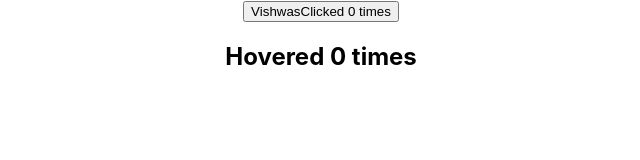
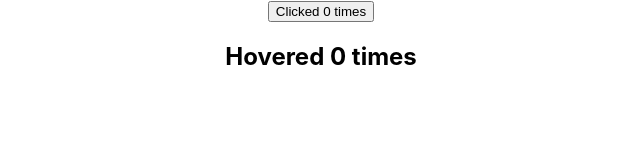
Before and after one commit to RohuTheCoder/React-Fundamentals, a React (Create React App) app: page / in a window 1280 px wide. Shown: the top 160 px of the page, without its empty margins (319-959 px from the left). Built offline with nearby package versions, Linux system fonts and the light colour scheme.

Commit message:
render props pattern

```diff
--- a/src/App.js
+++ b/src/App.js
@@ -1,15 +1,15 @@
 import React, { Component } from 'react';
 import './App.css'
-import ClickCounter from './ClickCounter';
-import HoverCounter from './components/HoverCounter';
+import ClickCounterTwo from './components/ClickCounterTwo';
+import HoverCounterTwo from './components/HoverCounterTwo';
 
 
 class App extends React.Component {
   render() {
     return (
       <div className="App">
-        <ClickCounter name='Vishwas' />
-        <HoverCounter />
+        <ClickCounterTwo />
+        <HoverCounterTwo />
       </div>
     );
   }
--- /dev/null
+++ b/src/components/ClickCounterTwo.js
@@ -0,0 +1,26 @@
+import React, { Component} from 'react'
+
+class ClickCounterTwo extends Component {
+
+    constructor(props) {
+        super(props)
+
+        this.state = {
+            count: 0
+        }
+    }
+
+    incrementCount = () => {
+        this.setState(prevState => {
+           return {count : prevState.count + 1}
+        })
+    }
+
+    render() {
+        const { count } = this.state
+        return <button onClick={this.incrementCount}>Clicked {count} times</button>
+    }
+}
+
+
+export default ClickCounterTwo
--- /dev/null
+++ b/src/components/HoverCounterTwo.js
@@ -0,0 +1,25 @@
+import React, { Component } from 'react'
+
+class HoverCounterTwo extends Component {
+    constructor(props) {
+        super(props)
+
+        this.state = {
+            count: 0
+        }
+    }
+
+    incrementCount = () => {
+        this.setState(prevState => {
+           return {count : prevState.count + 1}
+        })
+    }
+    render() {
+      const { count } = this.state
+      return (
+        <h2 onMouseOver={this.incrementCount}>Hovered {count} times</h2>
+      )
+    }
+}
+
+export default HoverCounterTwo
```
